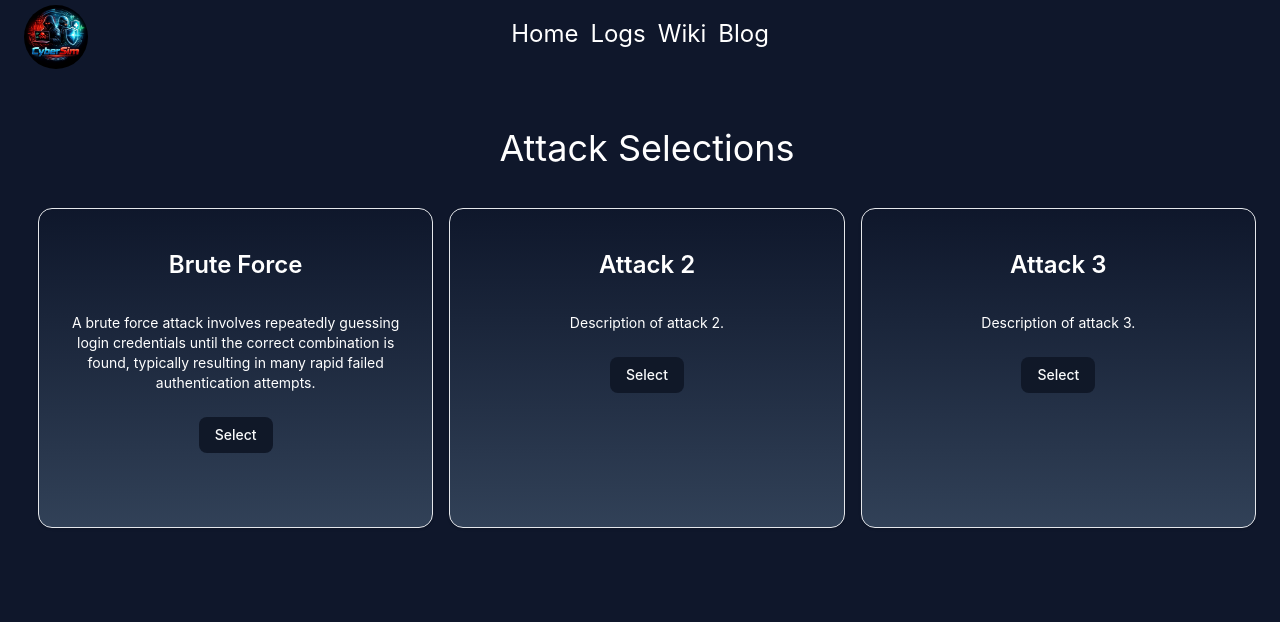
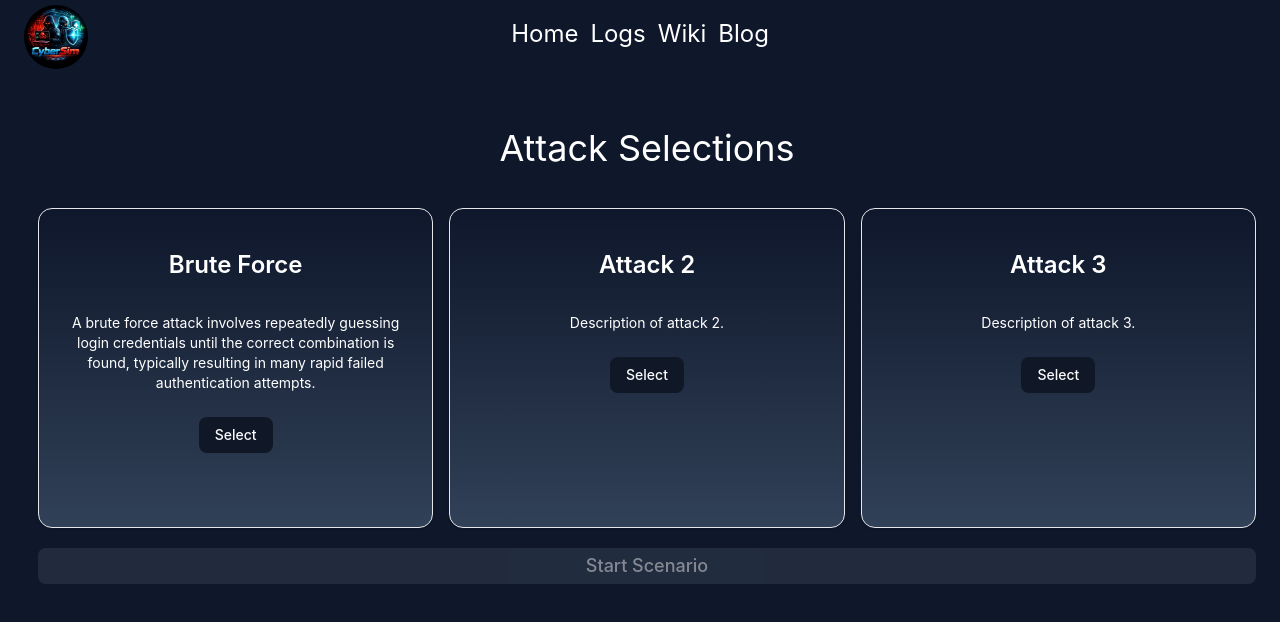
Before and after one commit to RyanM13/cybersim, a React (Vite) app in the folder frontend/: page /dashboard in a window 1280 px wide. Shown: the top 622 px of the page. Built offline with nearby package versions, Linux system fonts and the light colour scheme; sample sign-in values are in the browser's storage.

Commit message:
style: Added a button to go to scenario 1

```diff
--- a/frontend/src/pages/DashBoard.jsx
+++ b/frontend/src/pages/DashBoard.jsx
@@ -6,6 +6,7 @@ import {
 } from "@/components/ui/card";
 import { Button } from "@/components/ui/button";
 import { useState } from "react";
+import { useNavigate } from "react-router-dom";
 
 const attacks = [
   {
@@ -20,11 +21,19 @@ const attacks = [
 
 export default function DashBoard() {
   const [selected, setSelected] = useState([]);
+  const navigate = useNavigate();
 
   const toggleSelect = (id) => {
     setSelected((prev) =>
       prev.includes(id) ? prev.filter((i) => i !== id) : [...prev, id],
     );
+  };
+
+  // Claude: How do I handle navigation between dashboard and scenario
+  const handleStart = () => {
+    if (selected.length === 0) return;
+    // Testing purposes
+    navigate("/dashboard/scenario", { state: { selectedAttacks: selected } });
   };
 
   return (
@@ -52,6 +61,19 @@ export default function DashBoard() {
           </Card>
         ))}
       </div>
+
+      <div>
+        {/* Claude: How do I handle navigation between dashboard and scenario */}
+        <Button
+          onClick={handleStart}
+          disabled={selected.length === 0}
+          className={
+            "px-8 py-4 text-lg mt-5 bg-gray-700 flex items-center w-full"
+          }
+        >
+          Start Scenario
+        </Button>
+      </div>
     </div>
   );
 }
--- a/frontend/src/pages/scenario.jsx
+++ b/frontend/src/pages/scenario.jsx
@@ -1,10 +1,17 @@
 import { useState, useEffect } from "react";
-import { sendCommand, startScenario } from "@/services/scenarioService";
+import {
+  sendCommand,
+  startScenario,
+  getLogs,
+} from "@/services/scenarioService";
+
 export default function Scenario() {
   const [command, setCommand] = useState("");
   const [history, setHistory] = useState([]);
-  const [log, setLog] = useState([]);
+  const [logs, setLogs] = useState([]);
+  const [memory, setMemory] = useState([]);
   const [attackerIp, setAttackerIp] = useState(null);
+
   // Claude:
   //  //useEffect(() => {
   //    setAttackerIp() = startScenario()
@@ -36,7 +43,7 @@ export default function Scenario() {
     // Claude: How do I handle the history for the array
     try {
       const output = await sendCommand(command);
-      setLog((prev) => [...prev, command]);
+      setMemory((prev) => [...prev, command]);
       setHistory((prev) => [
         ...prev,
         { type: "input", text: command },
@@ -50,6 +57,17 @@ export default function Scenario() {
       ]);
     }
   }
+
+  // Claude: How do I use the useEffect to start scenario and get logs?
+  useEffect(() => {
+    async function initScenario() {
+      const ip = await startScenario();
+      setAttackerIp(ip);
+      const logs = await getLogs();
+      setLogs(logs);
+    }
+    initScenario();
+  }, []);
 
   return (
     // Claude: Can you give me a mac style terminal and log panes?
--- a/frontend/src/services/scenarioService.js
+++ b/frontend/src/services/scenarioService.js
@@ -18,4 +18,5 @@ export async function defendScenario(ip) {
 
 export async function getLogs() {
   const { data } = await api.get("/log");
+  return data.logs;
 }
```
